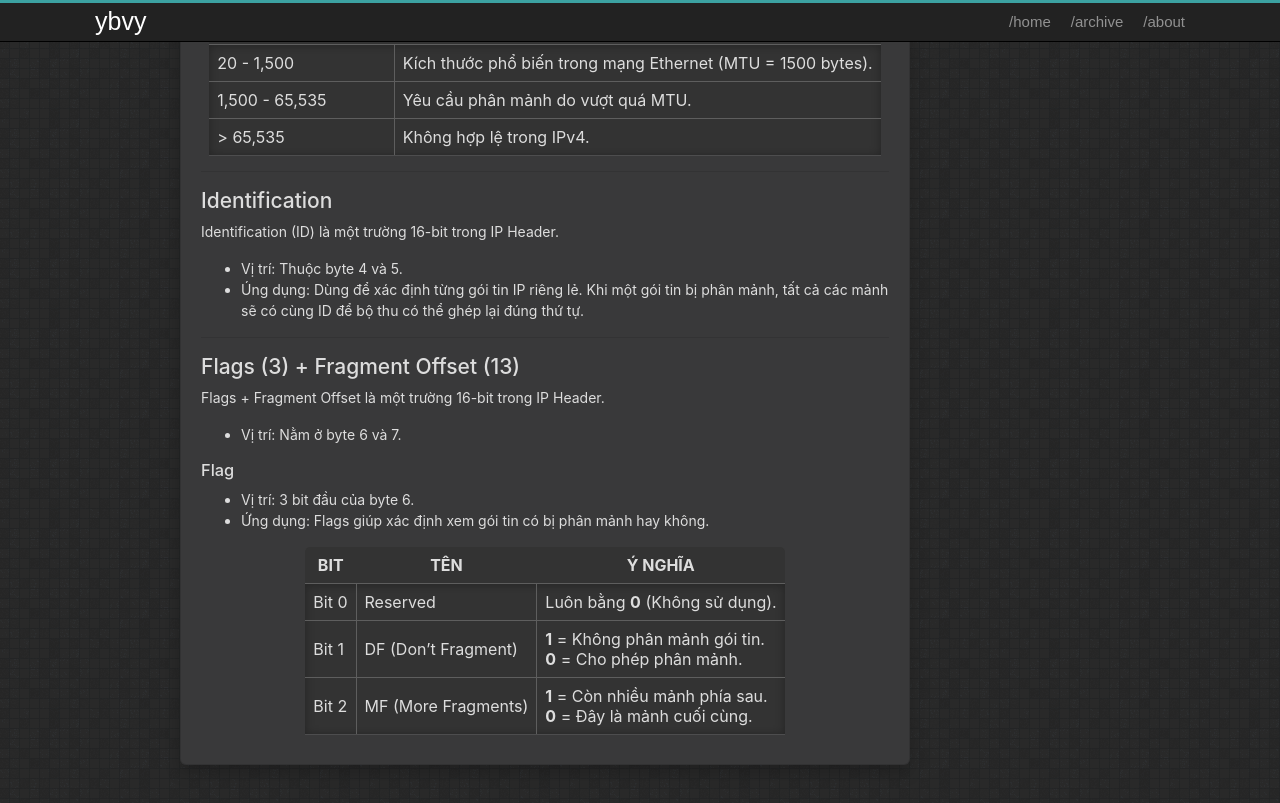
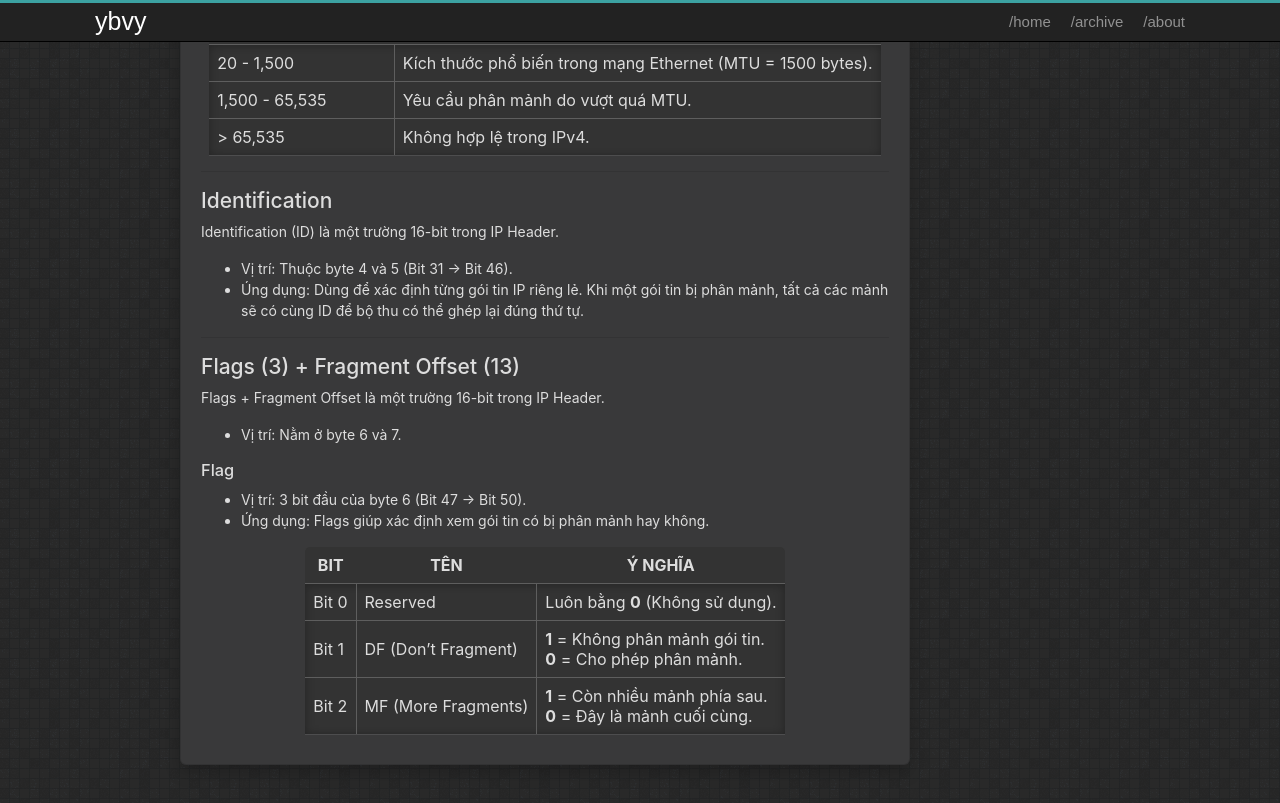
Before and after one commit to ybvy/ybvy.github.io, a Jekyll site: the page built from _posts/2025-03-18-ip-header-explain.md, in a window 1280 px wide and 900 px high, scrolled down 2812 px. Shown: the top 803 px of the window. Built offline with Jekyll 4.4.1, drawn with Linux system fonts in a browser that asks for light colours.

Commit message:
add post 2025-03-18

```diff
--- a/_posts/2025-03-18-ip-header-explain.md
+++ b/_posts/2025-03-18-ip-header-explain.md
@@ -19,7 +19,7 @@ IP Header là phần tiêu đề của 1 gói tin IP(Internet Protocol) khi truy
 ![IP Header](/assets/images/posts/2025-03-18-ip-header-explain/ip_header.png)
 
 # Các thành phần của IP Header
-## version
+## Version
 * Vị trí: Octec 0 (4 Bit đầu)
 * Chức năng: Chỉ định phiên bản của IP packet.
 
@@ -117,7 +117,7 @@ Nếu Total Length > MTU (Maximum Transmission Unit), gói tin sẽ bị chia nh
 
 ## Identification
 Identification (ID) là một trường 16-bit trong IP Header.
-* Vị trí: Thuộc byte 4 và 5.
+* Vị trí: Thuộc byte 4 và 5 (Bit 31 -> Bit 46).
 * Úng dụng: Dùng để xác định từng gói tin IP riêng lẻ. Khi một gói tin bị phân mảnh, tất cả các mảnh sẽ có cùng ID để bộ thu có thể ghép lại đúng thứ tự.
 
 ---
@@ -127,7 +127,7 @@ Flags + Fragment Offset là một trường 16-bit trong IP Header.
 * Vị trí: Nằm ở byte 6 và 7.
 
 ### Flag
-* Vị trí: 3 bit đầu của byte 6.
+* Vị trí: 3 bit đầu của byte 6 (Bit 47 -> Bit 50).
 * Ứng dụng: Flags giúp xác định xem gói tin có bị phân mảnh hay không.
 
 | Bit  | Tên                  | Ý nghĩa |
```
